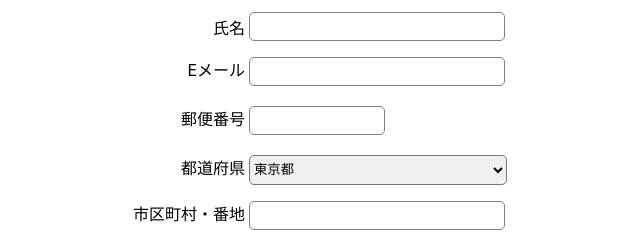
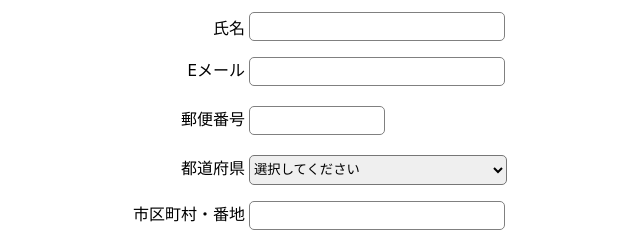
Before and after one commit to Taro-Test-777/frontend-recruiting-ENG0000842629, a React (Create React App) app in the folder assignment-2/samples/react/: page / in a window 1280 px wide. Shown: the top 244 px of the page, without its empty margins (318-958 px from the left). Built offline with nearby package versions, Linux system fonts and the light colour scheme.

Commit message:
コンボボックス初期値修正

```diff
--- a/assignment-2/samples/react/src/App.tsx
+++ b/assignment-2/samples/react/src/App.tsx
@@ -14,6 +14,10 @@ interface UserForm {
 
 // 都道府県データ
 const options = [
+  {
+    value:"",
+    label:"選択してください",
+  },
   {
     value:"東京都",
     label:"東京都",
```
